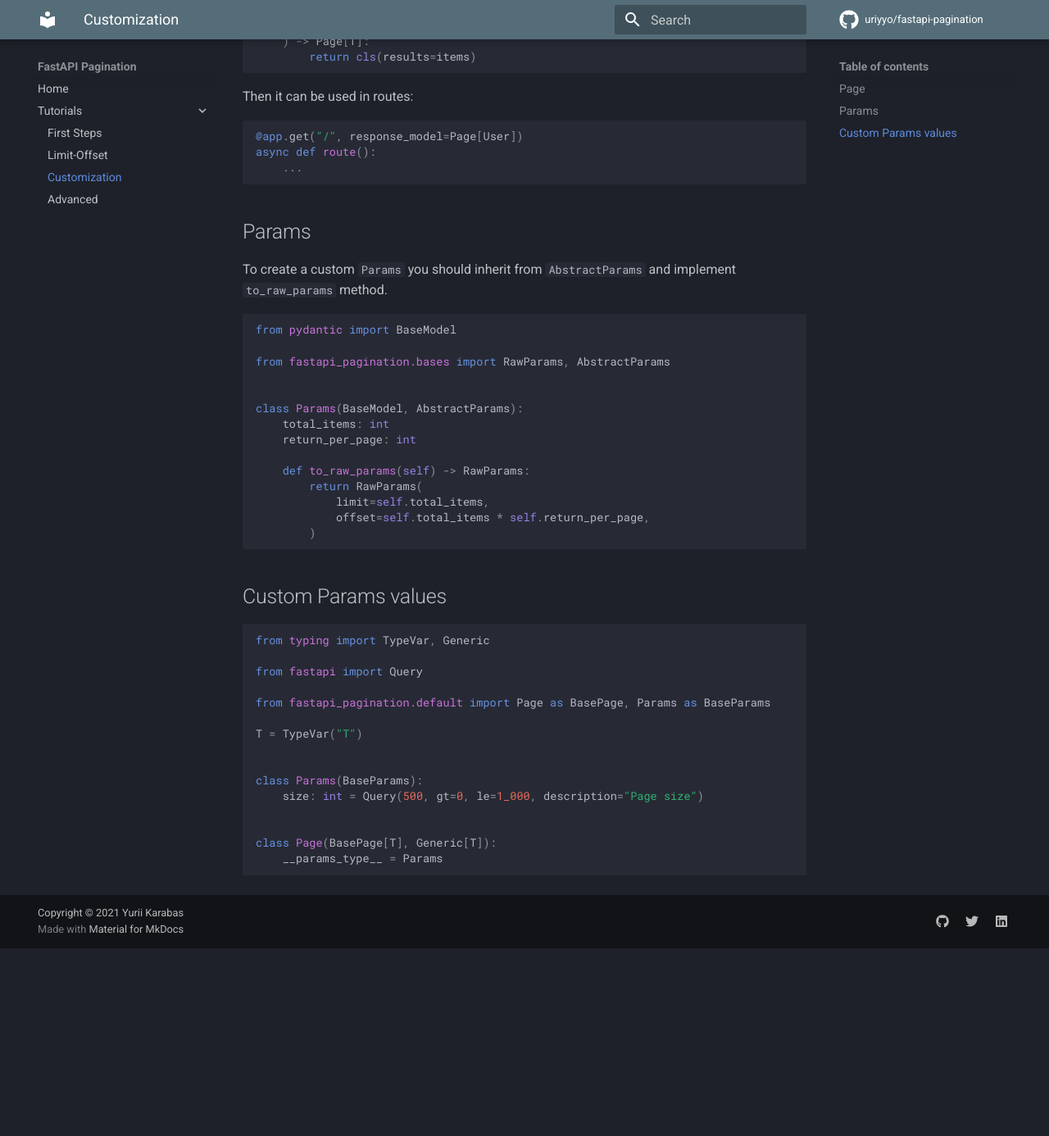
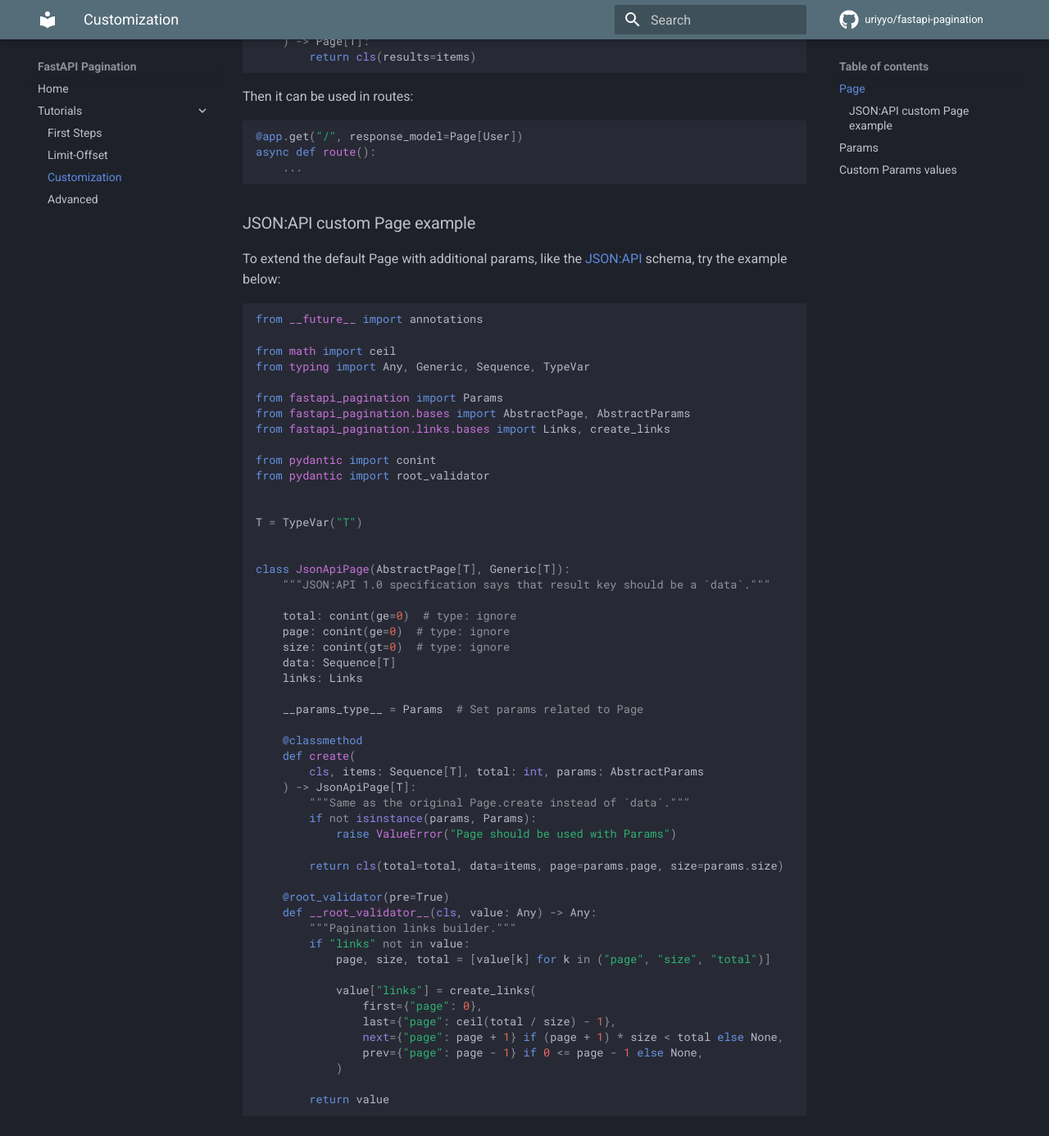
Before and after one commit to uriyyo/fastapi-pagination, an MkDocs documentation site: the page built from docs/customization.md, in a window 1280 px wide and 1400 px high, scrolled down 714 px. Shown: the top 1386 px of the window at 82% size. Built offline with MkDocs 1.6.1 and Material for MkDocs 9.7.7, drawn with Linux system fonts in a browser that asks for light colours; comment, search, counter and statistics services are not loaded; before the commit the page ends 1871 px from its top, so only the background shows below that.

Commit message:
last page number fix + example with `links` for docs

````diff
--- a/docs/customization.md
+++ b/docs/customization.md
@@ -36,6 +36,65 @@ Then it can be used in routes:
 @app.get("/", response_model=Page[User])
 async def route():
     ...
+```
+
+### JSON:API custom Page example
+
+To extend the default Page with additional params, like the [JSON:API](https://jsonapi.org)
+schema, try the example below:
+
+```python
+from __future__ import annotations
+
+from math import ceil
+from typing import Any, Generic, Sequence, TypeVar
+
+from fastapi_pagination import Params
+from fastapi_pagination.bases import AbstractPage, AbstractParams
+from fastapi_pagination.links.bases import Links, create_links
+
+from pydantic import conint
+from pydantic import root_validator
+
+
+T = TypeVar("T")
+
+
+class JsonApiPage(AbstractPage[T], Generic[T]):
+    """JSON:API 1.0 specification says that result key should be a `data`."""
+
+    total: conint(ge=0)  # type: ignore
+    page: conint(ge=0)  # type: ignore
+    size: conint(gt=0)  # type: ignore
+    data: Sequence[T]
+    links: Links
+
+    __params_type__ = Params  # Set params related to Page
+
+    @classmethod
+    def create(
+        cls, items: Sequence[T], total: int, params: AbstractParams
+    ) -> JsonApiPage[T]:
+        """Same as the original Page.create instead of `data`."""
+        if not isinstance(params, Params):
+            raise ValueError("Page should be used with Params")
+
+        return cls(total=total, data=items, page=params.page, size=params.size)
+
+    @root_validator(pre=True)
+    def __root_validator__(cls, value: Any) -> Any:
+        """Pagination links builder."""
+        if "links" not in value:
+            page, size, total = [value[k] for k in ("page", "size", "total")]
+
+            value["links"] = create_links(
+                first={"page": 0},
+                last={"page": ceil(total / size) - 1},
+                next={"page": page + 1} if (page + 1) * size < total else None,
+                prev={"page": page - 1} if 0 <= page - 1 else None,
+            )
+
+        return value
 ```
 
 ## Params
````
Also changed, not shown: 1 other file.
